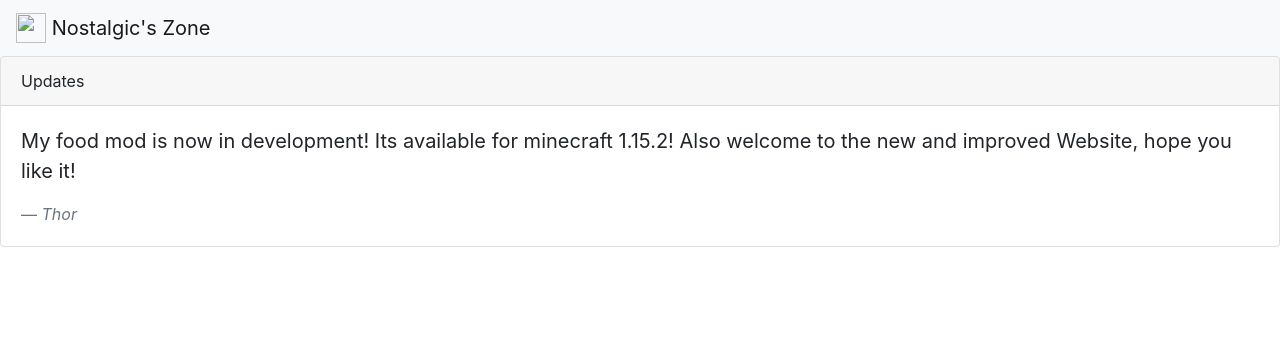
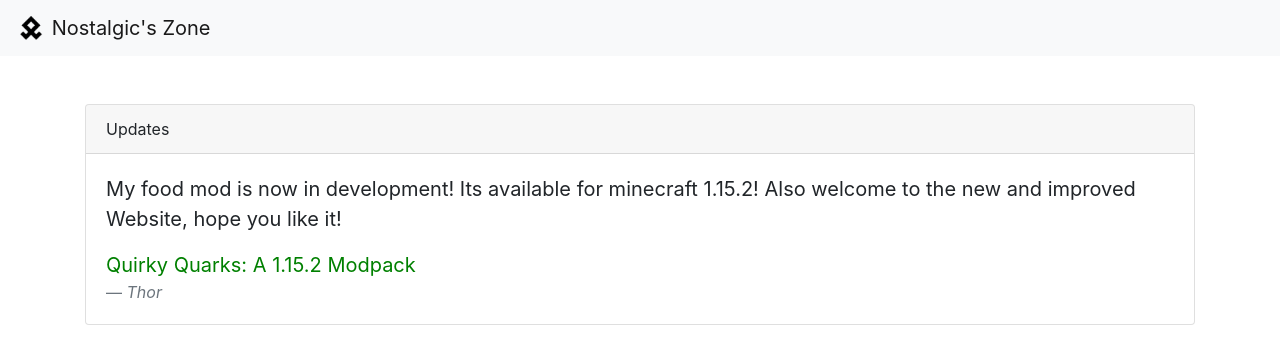
Before and after one commit to NostalgicHoax/nostalgichoax.github.io, a plain HTML site: page index.html in a window 1280 px wide. Drawn offline with nearby package versions, Linux system fonts and the light colour scheme.

Commit message:
Add files via upload

```diff
--- a/index.html
+++ b/index.html
@@ -6,10 +6,11 @@
 <html>
 	<nav class="navbar navbar-light bg-light">
 		<a class="navbar-brand" href="#">
-		  <img src="/docs/4.5/assets/brand/bootstrap-solid.svg" width="30" height="30" class="d-inline-block align-top" alt="" loading="lazy">
+		  <img src="odal.png" width="30" height="30" class="d-inline-block align-top" alt="" loading="lazy">
 		  Nostalgic's Zone
 		</a>
 	</nav>
+	<div class="container-sm mt-5">
 		<div class="card">
 			<div class="card-header">
 		  		Updates
@@ -17,8 +18,10 @@
 			<div class="card-body">
 		  		<blockquote class="blockquote mb-0">
 					<p>My food mod is now in development! Its available for minecraft 1.15.2! Also welcome to the new and improved Website, hope you like it!</p>
+					<a style="color:green" href="https://www.curseforge.com/minecraft/modpacks/quirky-quarks">Quirky Quarks: A 1.15.2 Modpack</a>
 					<footer class="blockquote-footer"><cite title="Source Title">Thor</cite></footer>
 		  		</blockquote>
 			</div>
 	  	</div>
+	  </div>
 </html>
```
Also changed, not shown: odal.png (added). Lines whose indentation alone changed are shown as unchanged.
